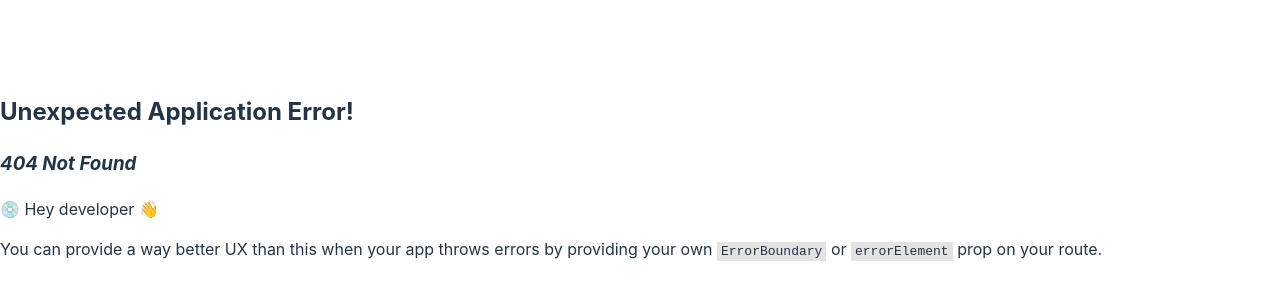
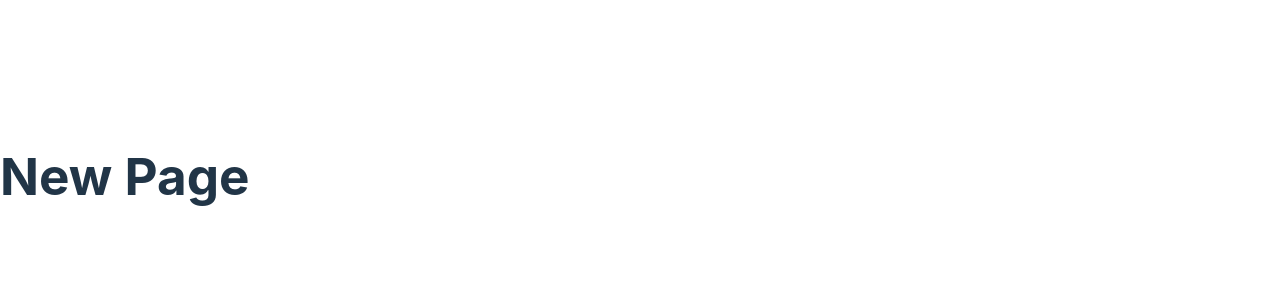
Before and after one commit to zamorakps/project_flash_fuel, a React (Vite) app: page /FuelQuoteHistory in a window 1280 px wide. Before the commit this address had no page. Shown: the part 224-524 px from the top of the page. Built offline with nearby package versions, Linux system fonts and the light colour scheme.

Commit message:
Added FuelQuoteHistory stub and route

```diff
--- a/src/main.jsx
+++ b/src/main.jsx
@@ -7,6 +7,7 @@ import {
   RouterProvider,
 } from "react-router-dom";
 import ProfileManagementPage from './routes/ProfileManagementPage.jsx';
+import FuelQuoteHistoryPage from './routes/FuelQuoteHistoryPage.jsx';
 
 const router = createBrowserRouter([
   {
@@ -17,6 +18,10 @@ const router = createBrowserRouter([
     path: "/ProfileManagement",
     element: <ProfileManagementPage />,
   },
+  {
+    path: "/FuelQuoteHistory",
+    element: <FuelQuoteHistoryPage />
+  },
 ]);
 
 ReactDOM.createRoot(document.getElementById('root')).render(
--- /dev/null
+++ b/src/routes/FuelQuoteHistoryPage.jsx
@@ -0,0 +1,7 @@
+import React from 'react';
+
+const FuelQuoteHistoryPage = () => {
+  return <h1>New Page</h1>;
+};
+
+export default FuelQuoteHistoryPage;
```
